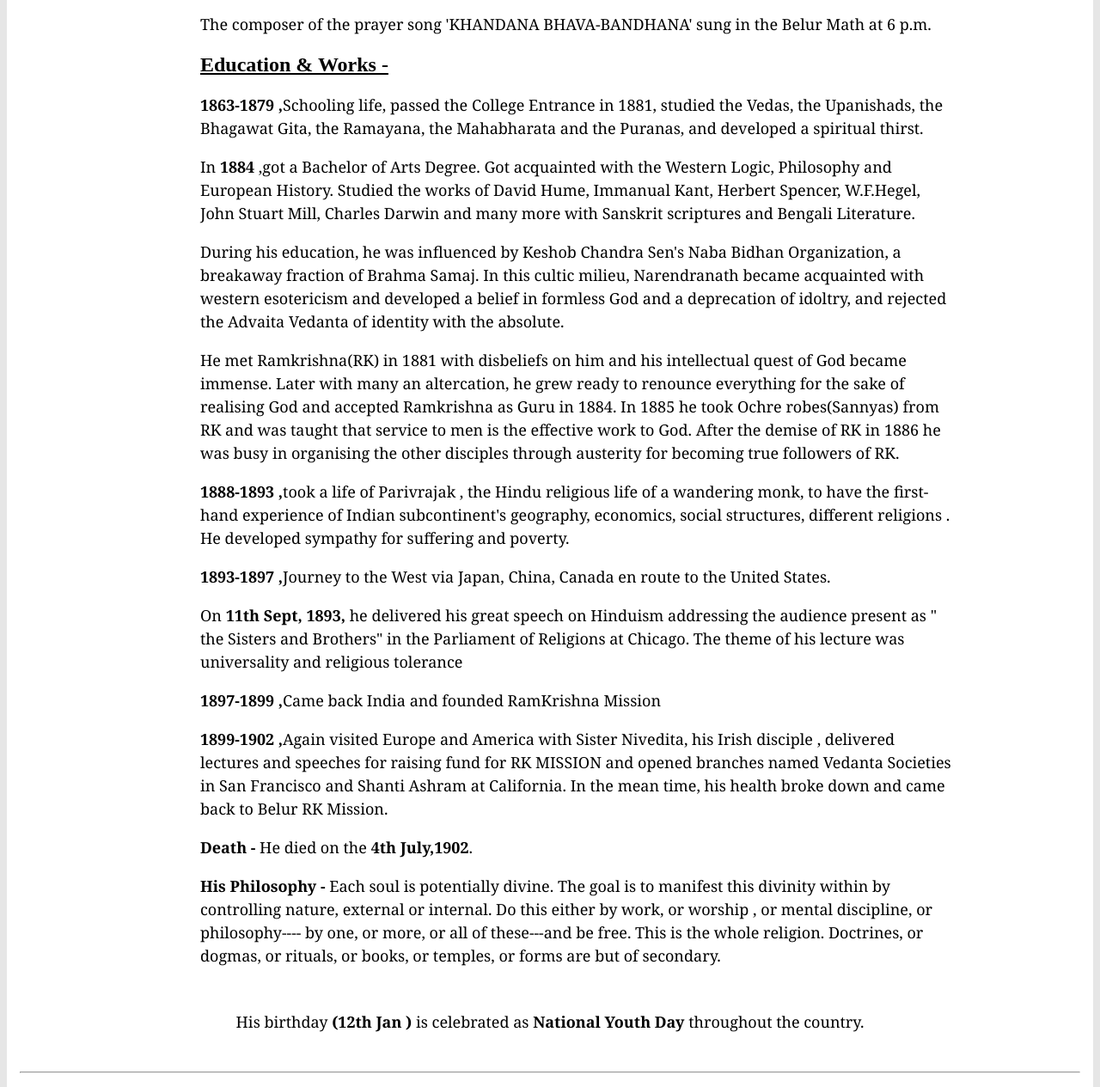
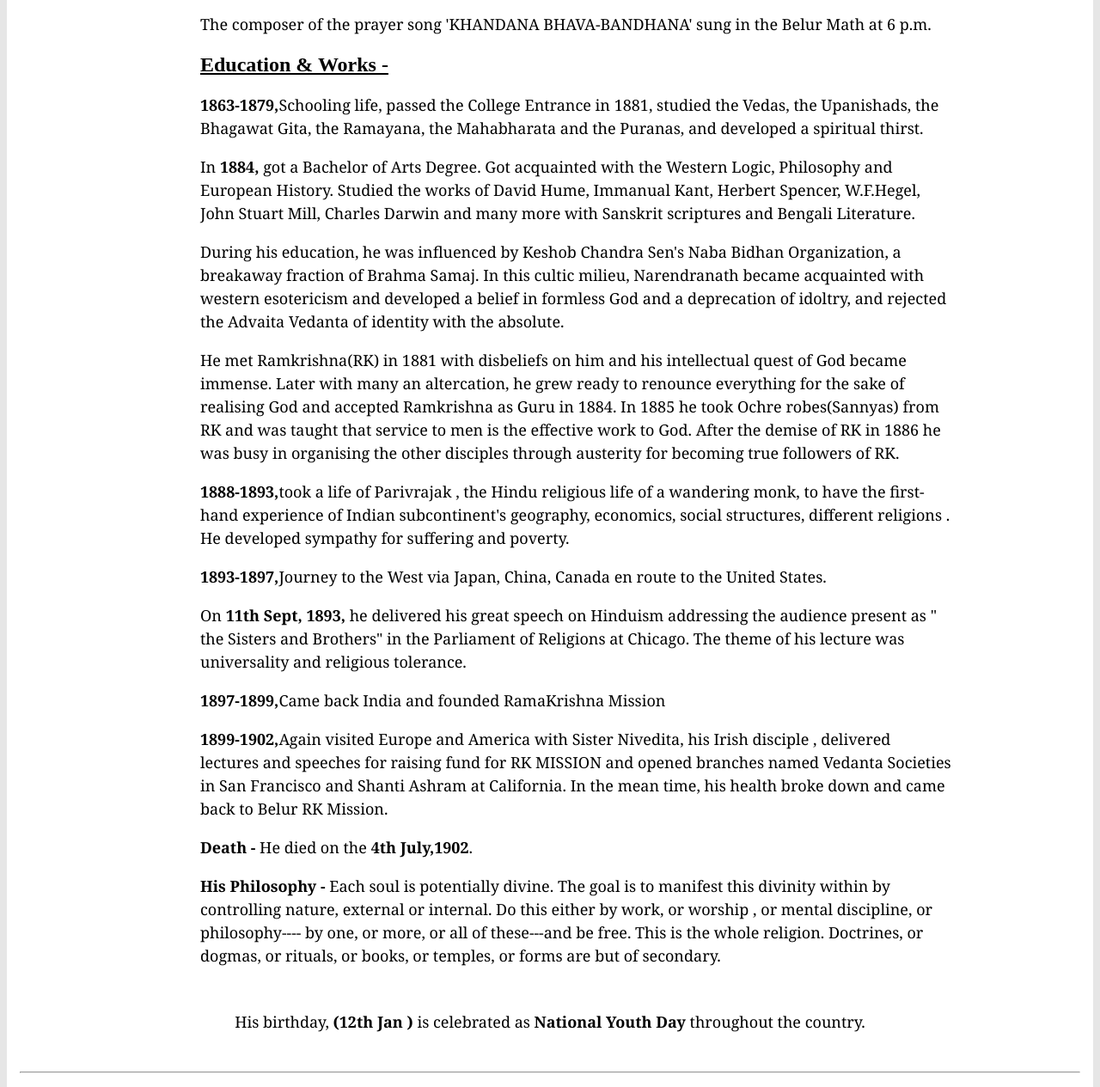
Before and after one commit to smaitra-code/FCC-Tribute-page-project, a plain HTML site: page index.html in a window 1280 px wide. Shown: the part 1343-2608 px from the top of the page at 86% size. Drawn offline with Linux system fonts and the light colour scheme.

Commit message:
content related corrections

```diff
--- a/index.html
+++ b/index.html
@@ -51,21 +51,21 @@
         </p>
       <h2><strong><u>Education & Works -</u></strong></h2>
       <p>
-        <p><strong>1863-1879 ,</strong>Schooling life, passed the College Entrance in 1881, studied the Vedas, the Upanishads, the Bhagawat Gita, the Ramayana, the Mahabharata and the Puranas, and developed a spiritual thirst.</p>
-        <p>In<strong> 1884</strong> ,got a Bachelor of Arts Degree. Got acquainted with the Western Logic, Philosophy and European History. Studied the works of David Hume, Immanual Kant, Herbert Spencer, W.F.Hegel, John Stuart Mill, Charles Darwin and many more with Sanskrit scriptures and Bengali Literature.</p>
+        <p><strong>1863-1879,</strong>Schooling life, passed the College Entrance in 1881, studied the Vedas, the Upanishads, the Bhagawat Gita, the Ramayana, the Mahabharata and the Puranas, and developed a spiritual thirst.</p>
+        <p>In<strong> 1884,</strong> got a Bachelor of Arts Degree. Got acquainted with the Western Logic, Philosophy and European History. Studied the works of David Hume, Immanual Kant, Herbert Spencer, W.F.Hegel, John Stuart Mill, Charles Darwin and many more with Sanskrit scriptures and Bengali Literature.</p>
         <p>During his education, he was influenced by Keshob Chandra Sen's Naba Bidhan Organization, a breakaway fraction of Brahma Samaj. In this cultic milieu, Narendranath became acquainted with western esotericism and developed a belief in formless God and a deprecation of idoltry, and rejected the Advaita Vedanta of identity with the absolute.</p>
         <p>He met Ramkrishna(RK) in 1881 with disbeliefs on him and his intellectual quest of God became immense. Later with many an altercation, he grew ready to renounce everything for the sake of realising God and accepted Ramkrishna as Guru in 1884. In 1885 he took Ochre robes(Sannyas) from RK and was taught that service to men is the effective work to God. After the demise of RK in 1886 he was busy in organising the other disciples through austerity for becoming true followers of RK.</p>
 
-        <p><strong>1888-1893 ,</strong>took a life of Parivrajak , the Hindu religious life of a wandering monk, to have the first-hand experience of Indian subcontinent's geography, economics, social structures, different religions . He developed sympathy for suffering and poverty.</p>
-        <p><strong>1893-1897 ,</strong>Journey to the West via Japan, China, Canada en route to the United States.</p>
+        <p><strong>1888-1893,</strong>took a life of Parivrajak , the Hindu religious life of a wandering monk, to have the first-hand experience of Indian subcontinent's geography, economics, social structures, different religions . He developed sympathy for suffering and poverty.</p>
+        <p><strong>1893-1897,</strong>Journey to the West via Japan, China, Canada en route to the United States.</p>
 
-        <p>On <strong>11th Sept, 1893,</strong> he delivered his great speech on Hinduism addressing the audience present as " the Sisters and Brothers" in the Parliament of Religions at Chicago. The theme of his lecture was universality and religious tolerance</p>
-        <p><strong>1897-1899 ,</strong>Came back India and founded RamKrishna Mission</p>
-        <p><strong>1899-1902 ,</strong>Again visited Europe and America with Sister Nivedita, his Irish disciple , delivered lectures and speeches for raising fund for RK MISSION and opened branches named Vedanta Societies in San Francisco and Shanti Ashram at California. In the mean time, his health broke down and came back to Belur RK Mission.</p>
+        <p>On <strong>11th Sept, 1893,</strong> he delivered his great speech on Hinduism addressing the audience present as " the Sisters and Brothers" in the Parliament of Religions at Chicago. The theme of his lecture was universality and religious tolerance.</p>
+        <p><strong>1897-1899,</strong>Came back India and founded RamaKrishna Mission</p>
+        <p><strong>1899-1902,</strong>Again visited Europe and America with Sister Nivedita, his Irish disciple , delivered lectures and speeches for raising fund for RK MISSION and opened branches named Vedanta Societies in San Francisco and Shanti Ashram at California. In the mean time, his health broke down and came back to Belur RK Mission.</p>
       <p><strong>Death -</strong> He died on the <strong> 4th July,1902</strong>.</p>
         <p><strong>His Philosophy - </strong> Each soul is potentially divine. The goal is to manifest this divinity within by controlling nature, external or internal. Do this either by work, or worship , or mental discipline, or philosophy---- by one, or more, or all of these---and be free. This is the whole religion. Doctrines, or dogmas, or rituals, or books, or temples, or forms are but of secondary.</p>
       </div>
-        <p>His birthday<strong> (12th Jan ) </strong>is celebrated as <strong>National Youth Day</strong> throughout the country.</p><br><hr>
+        <p>His birthday,<strong> (12th Jan ) </strong>is celebrated as <strong>National Youth Day</strong> throughout the country.</p><br><hr>
       </p>
       <h3>
         If you want to know more about this great personality, follow here 👉
```
